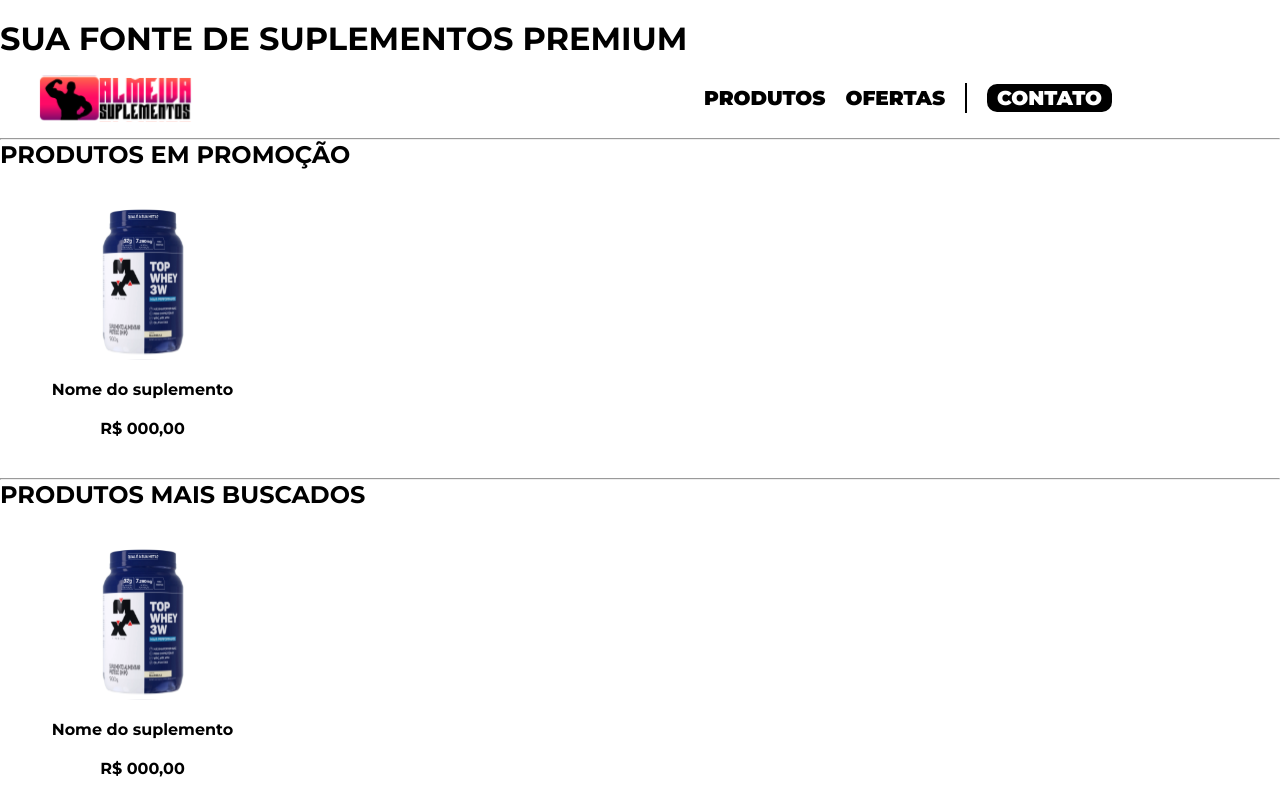
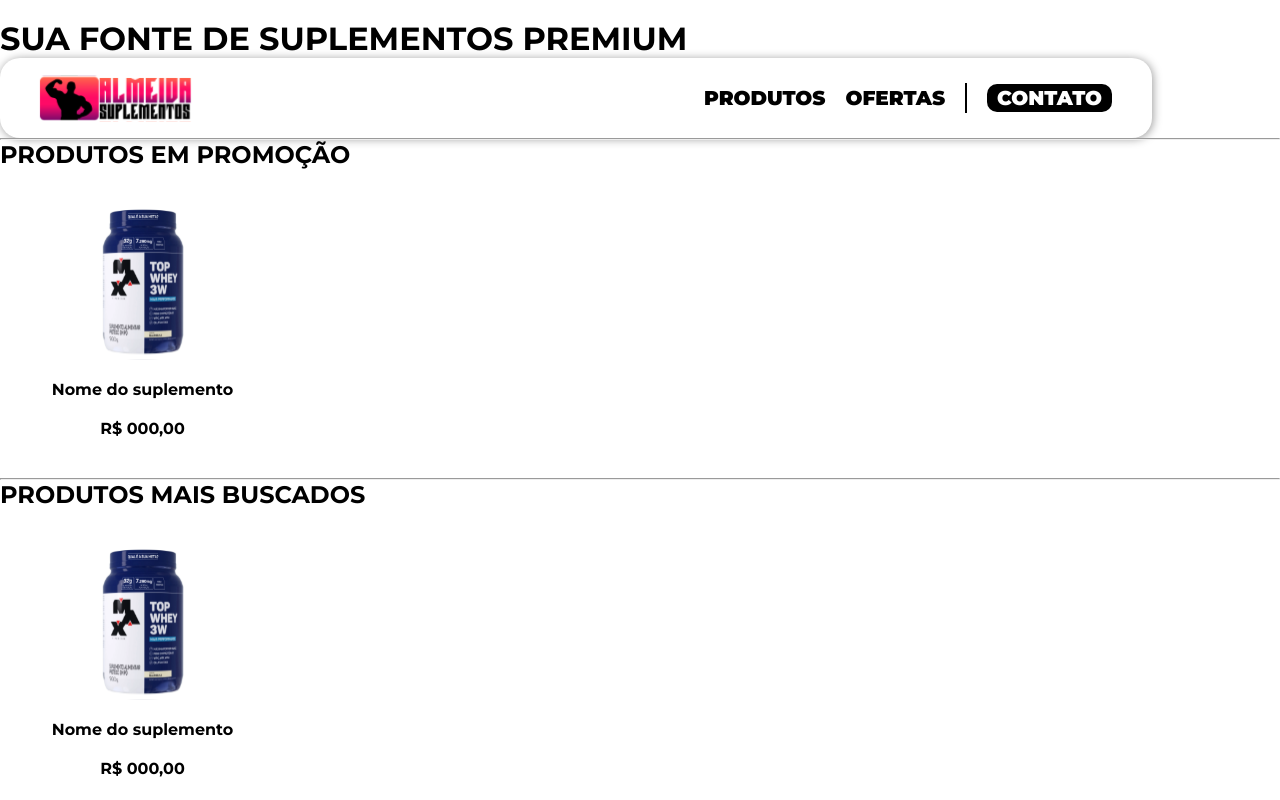
Before and after one commit to OlucasGarcia/AlmeidaSuplementos, a React (Vite) app in the folder almeida-suplementos/: page / in a window 1280 px wide. Shown: the top 800 px of the page. Built offline with nearby package versions, Linux system fonts and the light colour scheme; a web font is replaced by a local one.

Commit message:
T007: chore - Ajuste na estilização do componente Navbar

```diff
--- a/almeida-suplementos/src/components/navbar/style.css
+++ b/almeida-suplementos/src/components/navbar/style.css
@@ -7,6 +7,7 @@
     background-color: white;
     border-radius: 20px;
     padding: 5px 10px;
+    box-shadow: 1px 1px 10px rgba(0, 0, 0, 0.4);
 }
 
 .logo {
```
